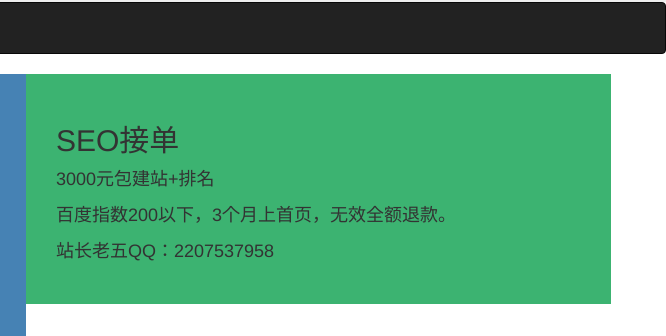
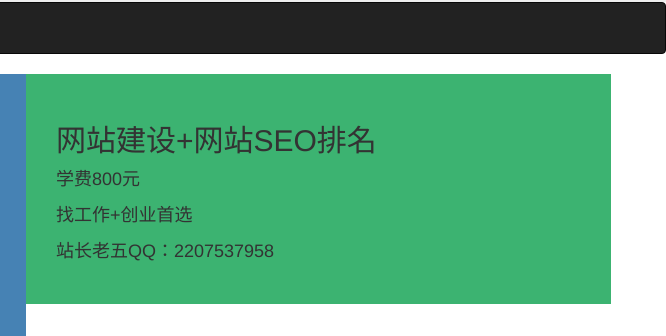
Before and after one commit to zhanzhangclub/kw237.github.io, a plain HTML site: page index.html in a window 1280 px wide. Shown: the part 193-529 px from the top of the page, 614-1280 px from the left. Drawn offline with nearby package versions, Linux system fonts and the light colour scheme.

Commit message:
Update index.html

```diff
--- a/index.html
+++ b/index.html
@@ -60,9 +60,9 @@
 					<hr class="hidden-sm hidden-md hidden-lg">
 				</div>
 				<div class="col-sm-6" style="padding:30px;background-color:	#3CB371;">
-					<h2>SEO接单</h2>
-				        <p>3000元包建站+排名</p>
-					<p>百度指数200以下，3个月上首页，无效全额退款。</p>
+					<h2>网站建设+网站SEO排名</h2>
+				        <p>学费800元</p>
+					<p>找工作+创业首选</p>
 					<p>站长老五QQ：2207537958</p>
 				</div>
 			</div>
```
